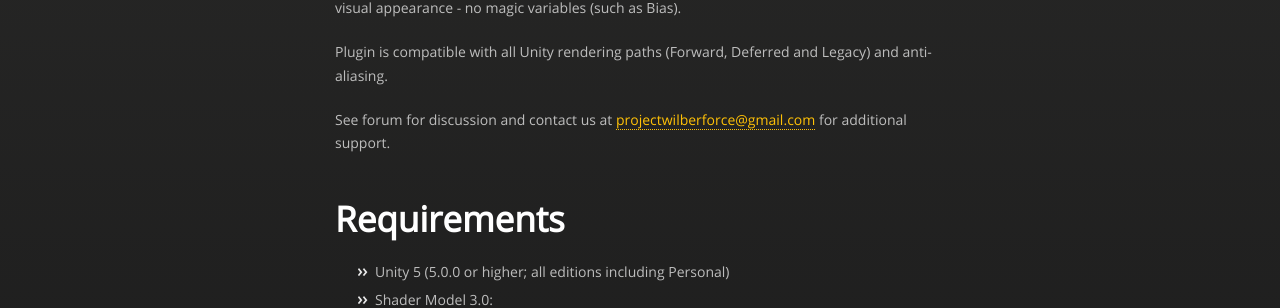
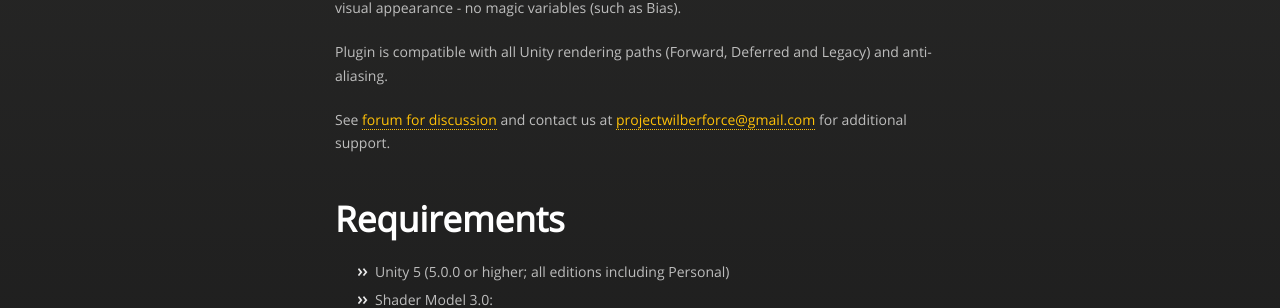
Before and after one commit to projectwilberforce/projectwilberforce.github.io, a Jekyll site: the page built from vaomanual/index.md, in a window 1280 px wide and 900 px high, scrolled down 1102 px. Shown: the part 150-458 px from the top of the window. Built offline with Jekyll 4.4.1, drawn with Linux system fonts in a browser that asks for light colours; nearby versions of some CDN libraries; part of the change alters nothing that is shown.

```diff
--- a/vaomanual/index.md
+++ b/vaomanual/index.md
@@ -32,7 +32,7 @@ VAO is implemented as an image effect that gets attached to the camera. It featu
 
 Plugin is compatible with all Unity rendering paths (Forward, Deferred and Legacy) and anti-aliasing.
 
-See forum for discussion and contact us at <projectwilberforce@gmail.com> for additional support.
+See [forum for discussion](http://forum.unity3d.com/threads/volumetric-ambient-occlusion-image-effect.428426/) and contact us at <projectwilberforce@gmail.com> for additional support.
 
 # Requirements
 
```
